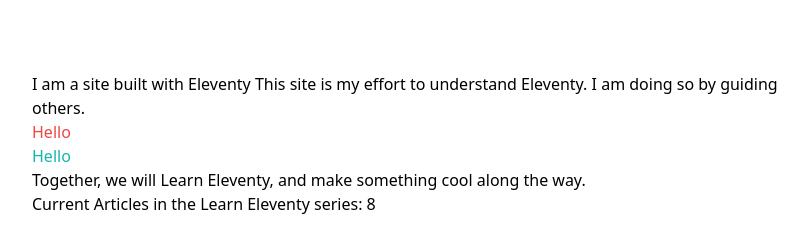
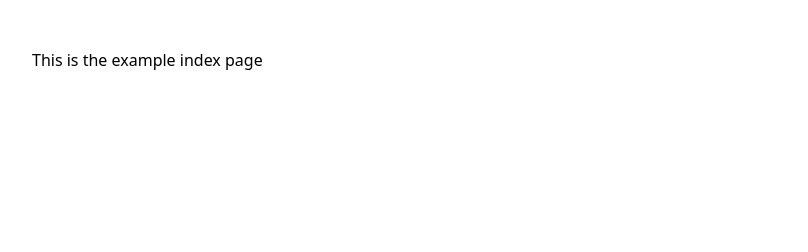
Before and after one commit to cabutia/codigopampa.com, an Eleventy site: page src/index.njk in a window 1280 px wide. Shown: the whole page, without its empty margins (224-1032 px from the left). Built offline with nearby package versions, Linux system fonts and the light colour scheme; Eleventy itself is replaced by a stand-in of ours; files that its build step writes are made by us from their sources.

Commit message:
Improvements

```diff
--- a/src/index.njk
+++ b/src/index.njk
@@ -5,15 +5,6 @@
 order: 1
 ---
 
-
-<br>
-
-I am a site built with <a href="https://www.11ty.io/">Eleventy</a>
-
-This site is my effort to understand Eleventy. I am doing so by guiding others.
-<p class="text-red-500">Hello</p>
-<p class="text-teal-500">Hello</p>
-Together, we will Learn Eleventy, and make something cool along the way.
-
-
-<p>Current Articles in the Learn Eleventy series: 8</p>
+<h1 class="text-bold">
+    This is the example index page
+</h1>
--- a/tailwind.config.js
+++ b/tailwind.config.js
@@ -1,6 +1,6 @@
 /** @type {import('tailwindcss').Config} */
 module.exports = {
-  content: ["./src/**/*.{njk,md}"],
+  content: ["./src/**/*.{njk,nj,md}"],
   presets: [],
   darkMode: 'media', // or 'class'
   theme: {
```
Also changed, not shown: src/_layouts/base.njk (+8 -6 lines), .eleventy.js.
